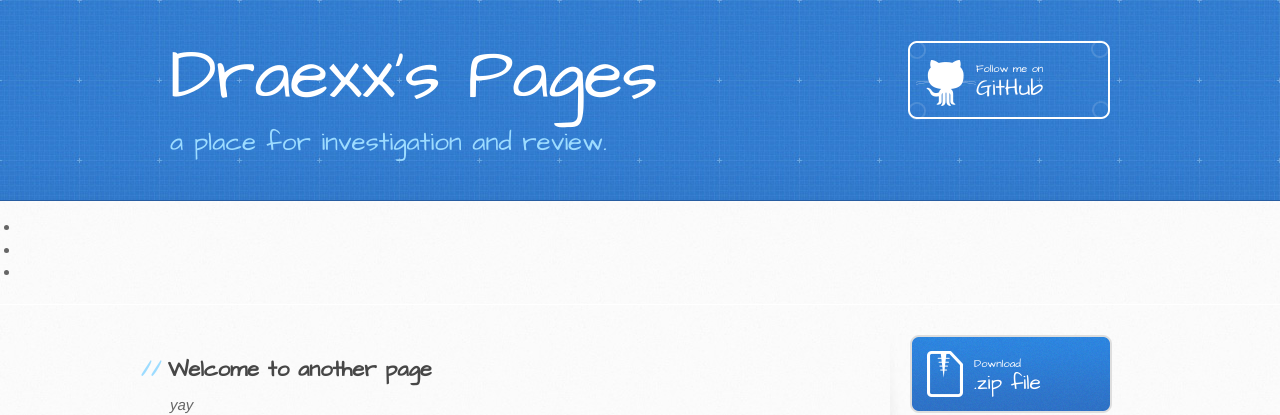
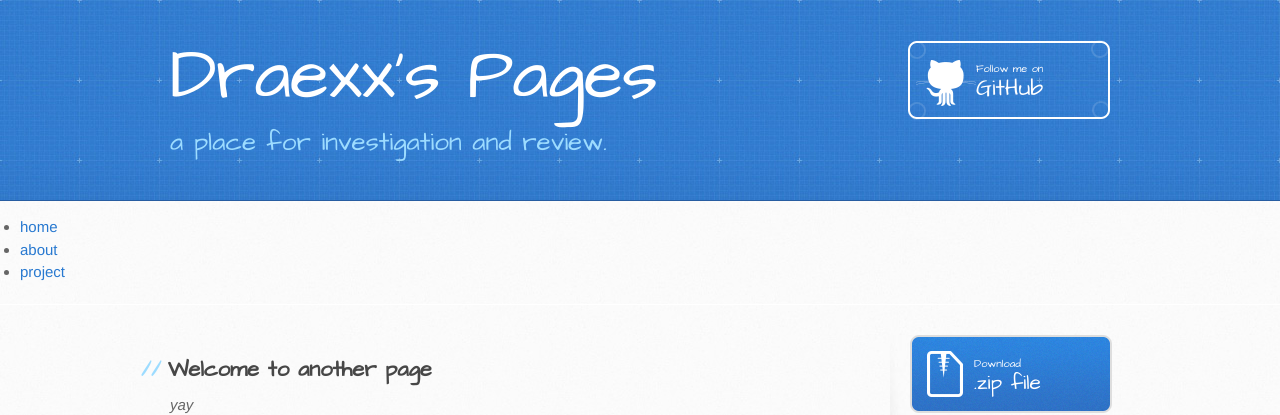
Before and after one commit to draexx/draexx.github.io, a Jekyll site: the page built from another-page.md, in a window 1280 px wide. Shown: the top 415 px of the page. Built offline with Jekyll 4.4.1, drawn with Linux system fonts in a browser that asks for light colours; our own code applies the rules of GitHub Pages for plain Markdown files.

Commit message:
Update default.html

```diff
--- a/_layouts/default.html
+++ b/_layouts/default.html
@@ -32,9 +32,9 @@
     </header>
     <nav>
       <ul>
-        <li><a href="#"></a></li>
-        <li><a href="#"></a></li>
-        <li><a href="#"></a></li>
+        <li><a href="#">home</a></li>
+        <li><a href="#">about</a></li>
+        <li><a href="#">project</a></li>
       </ul>
     </nav>
     <div id="content-wrapper">
```
